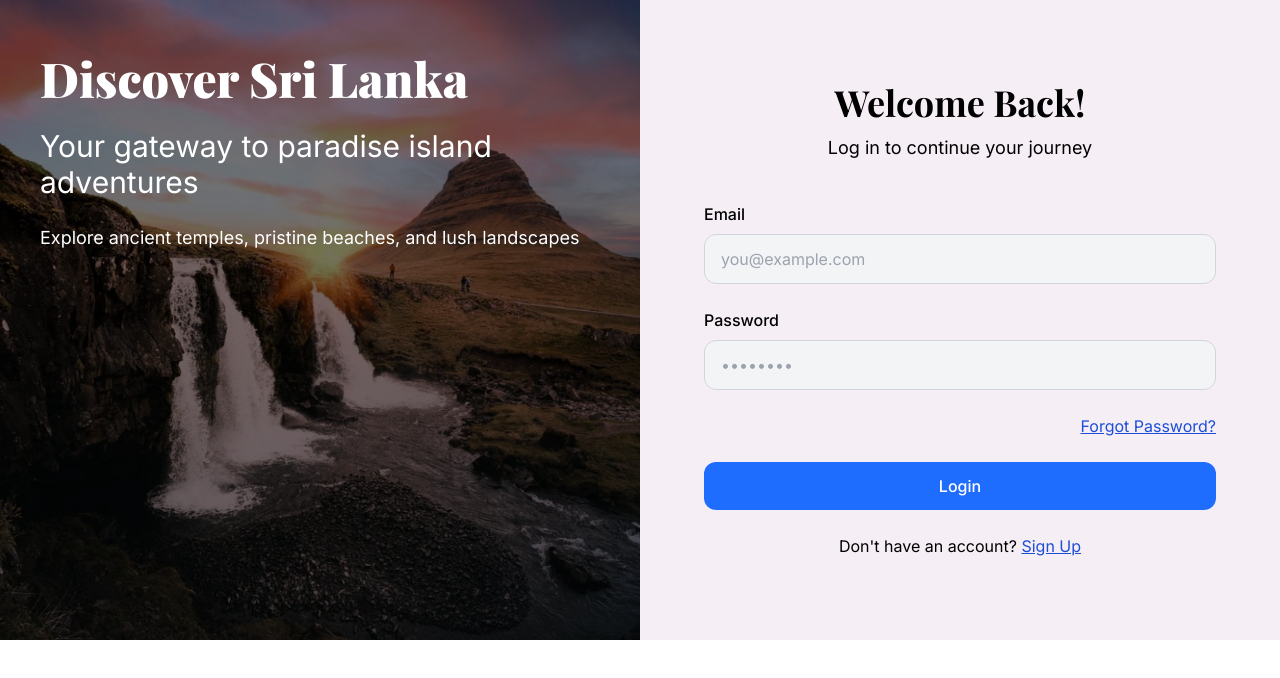
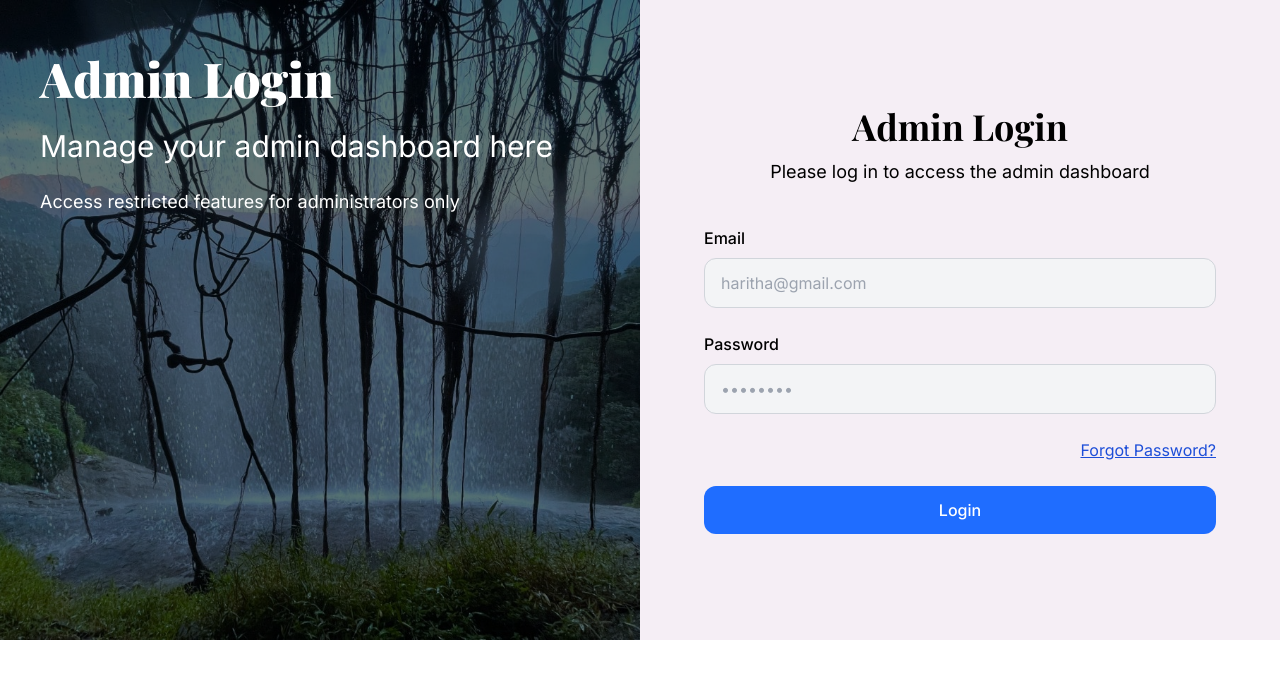
Before and after one commit to haritha380/webapplication-project, a React (Vite) app in the folder wanderlust/: page /admin-login in a window 1280 px wide. Before the commit this address led to /login. Shown: the top 678 px of the page. Built offline with nearby package versions, Linux system fonts and the light colour scheme.

Commit message:
admin login

```diff
--- a/wanderlust/src/App.jsx
+++ b/wanderlust/src/App.jsx
@@ -33,7 +33,8 @@ export default function App() {
           <Routes>
             <Route path="/login" element={<Login />} />
             <Route path="/register" element={<Register />} />
-
+             <Route path="/admin-login" element={<AdminLogin />} /> {/* Add this route */}
+             <Route path="/admin-dashboard" element={<AdminDashboard />} />  {/* Admin Dashboard Route */}
             {/* Protected app shell: navbar + footer + all private pages */}
             <Route
               path="/*"
--- a/wanderlust/src/pages/AdminLogin.jsx
+++ b/wanderlust/src/pages/AdminLogin.jsx
@@ -2,6 +2,7 @@
 import { useState } from "react";
 import { useNavigate } from "react-router-dom";
 import { useAuth } from "../store/AuthContext.jsx";
+import FALL_IMAGE from "../assets/duwili.jpg"; // Same image used in Login page
 
 export default function AdminLogin() {
   const { login } = useAuth();
@@ -14,9 +15,8 @@ export default function AdminLogin() {
     try {
       // Admin specific email and password
       if (email === "haritha@gmail.com" && password === "haritha") {
-        // Call the login function with the fixed credentials
         await login({ email, password });
-        navigate("/admin-dashboard"); // redirect to the admin dashboard
+        navigate("/admin-dashboard"); // Redirect to the admin dashboard
       } else {
         alert("Invalid credentials");
       }
@@ -26,23 +26,78 @@ export default function AdminLogin() {
   }
 
   return (
-    <div className="container">
-      <h2>Admin Login</h2>
-      <form onSubmit={handleLogin}>
+    <div className="grid md:grid-cols-2 min-h-[640px]">
+      {/* Left image section */}
+      <div
+        className="relative hidden md:block"
+        style={{
+          backgroundImage: `url(${FALL_IMAGE})`,
+          backgroundSize: "cover",
+          backgroundPosition: "center",
+        }}
+      >
+        <div className="absolute inset-0 bg-black/55" />
+        <div className="absolute text-white top-12 left-10 right-10">
+          <h1 className="font-serif text-5xl font-black leading-tight">
+            Admin Login
+          </h1>
+          <h3 className="mt-5 text-3xl">
+            Manage your admin dashboard here
+          </h3>
+          <p className="mt-6 text-lg">
+            Access restricted features for administrators only
+          </p>
+        </div>
+      </div>
+
+      {/* Right form section */}
+      <div className="bg-[#f5eef5] flex items-center justify-center py-16">
+        <div className="w-full max-w-xl px-8">
+          <h2 className="font-serif text-4xl font-bold text-center">
+            Admin Login
+          </h2>
+          <p className="mt-3 text-lg text-center">
+            Please log in to access the admin dashboard
+          </p>
+
+          <form onSubmit={handleLogin} className="mt-10 space-y-6">
+            <div>
+              <label className="block mb-2 font-medium">Email</label>
               <input
+                className="input"
+                name="email" // <-- IMPORTANT
                 type="email"
-          placeholder="Email"
+                placeholder="haritha@gmail.com"
+                required
                 value={email}
                 onChange={(e) => setEmail(e.target.value)}
               />
+            </div>
+            <div>
+              <label className="block mb-2 font-medium">Password</label>
               <input
+                className="input"
+                name="password" // <-- IMPORTANT
                 type="password"
-          placeholder="Password"
+                placeholder="••••••••"
+                required
                 value={password}
                 onChange={(e) => setPassword(e.target.value)}
               />
-        <button type="submit">Login</button>
+            </div>
+
+            <div className="text-right">
+              <button type="button" className="text-blue-700 underline">
+                Forgot Password?
+              </button>
+            </div>
+
+            <button type="submit" className="w-full btn-primary">
+              Login
+            </button>
           </form>
+        </div>
+      </div>
     </div>
   );
 }
--- a/wanderlust/src/pages/Login.jsx
+++ b/wanderlust/src/pages/Login.jsx
@@ -33,8 +33,8 @@ export default function Login() {
         }}
       >
         <div className="absolute inset-0 bg-black/55" />
-        <div className="absolute top-12 left-10 right-10 text-white">
-          <h1 className="font-serif font-black text-5xl leading-tight">
+        <div className="absolute text-white top-12 left-10 right-10">
+          <h1 className="font-serif text-5xl font-black leading-tight">
             Discover Sri Lanka
           </h1>
           <h3 className="mt-5 text-3xl">
@@ -49,29 +49,29 @@ export default function Login() {
       {/* Right form section */}
       <div className="bg-[#f5eef5] flex items-center justify-center py-16">
         <div className="w-full max-w-xl px-8">
-          <h2 className="text-4xl font-serif font-bold text-center">
+          <h2 className="font-serif text-4xl font-bold text-center">
             Welcome Back!
           </h2>
-          <p className="text-center text-lg mt-3">
+          <p className="mt-3 text-lg text-center">
             Log in to continue your journey
           </p>
 
           <form onSubmit={handleLogin} className="mt-10 space-y-6">
             <div>
-              <label className="block font-medium mb-2">Email</label>
+              <label className="block mb-2 font-medium">Email</label>
               <input
                 className="input"
-                name="email"                // <-- IMPORTANT
+                name="email" // <-- IMPORTANT
                 type="email"
                 placeholder="you@example.com"
                 required
               />
             </div>
             <div>
-              <label className="block font-medium mb-2">Password</label>
+              <label className="block mb-2 font-medium">Password</label>
               <input
                 className="input"
-                name="password"             // <-- IMPORTANT
+                name="password" // <-- IMPORTANT
                 type="password"
                 placeholder="••••••••"
                 required
@@ -84,7 +84,7 @@ export default function Login() {
               </button>
             </div>
 
-            <button type="submit" className="btn-primary w-full">
+            <button type="submit" className="w-full btn-primary">
               Login
             </button>
 
@@ -94,6 +94,13 @@ export default function Login() {
                 Sign Up
               </Link>
             </p>
+
+            {/* Admin Login Link */}
+            <div className="mt-4 text-center">
+              <Link className="text-blue-700 underline" to="/admin-login">
+                Admin Login
+              </Link>
+            </div>
           </form>
         </div>
       </div>
```
Also changed, not shown: wanderlust/src/assets/duwili.jpg (added). Lines whose indentation alone changed are shown as unchanged.
